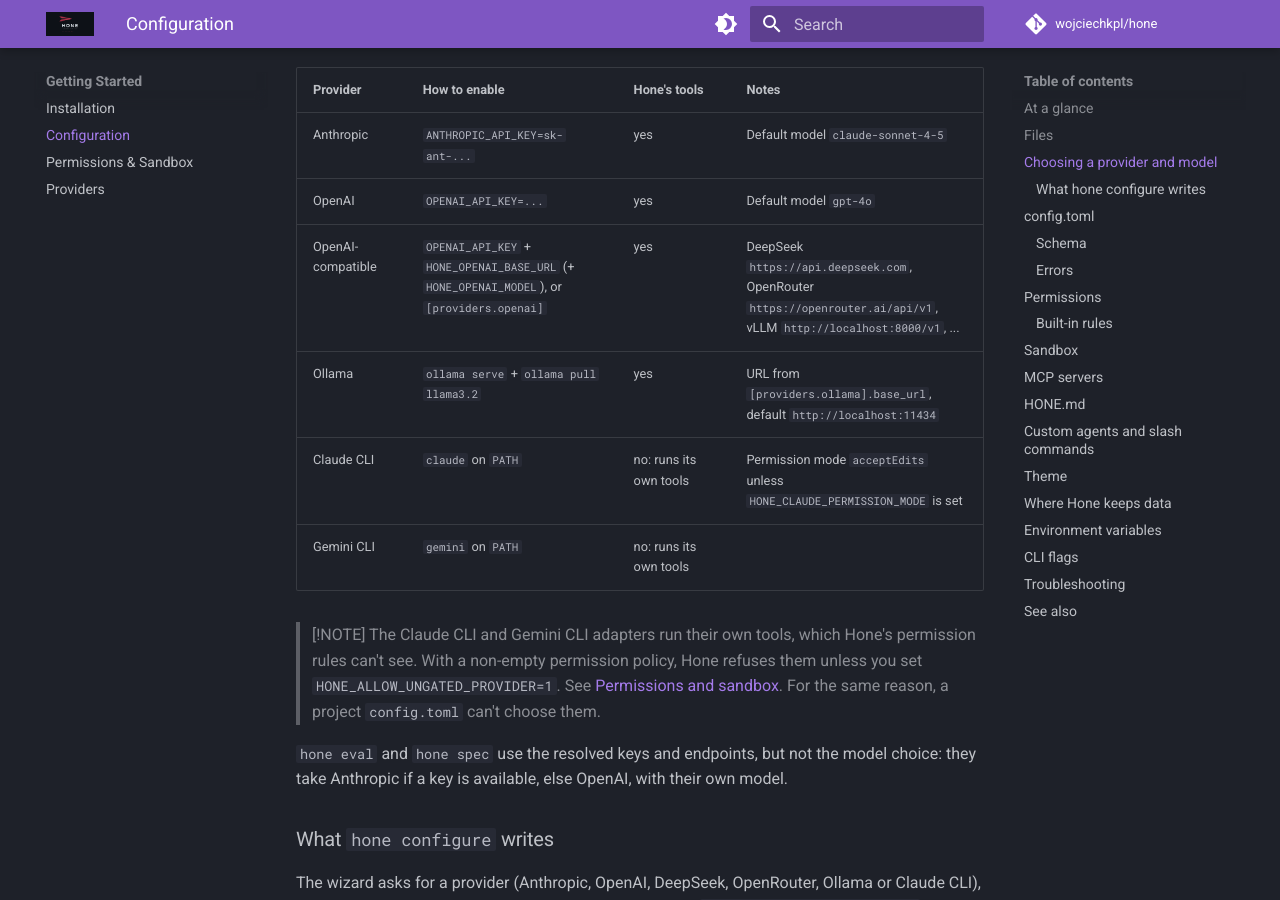
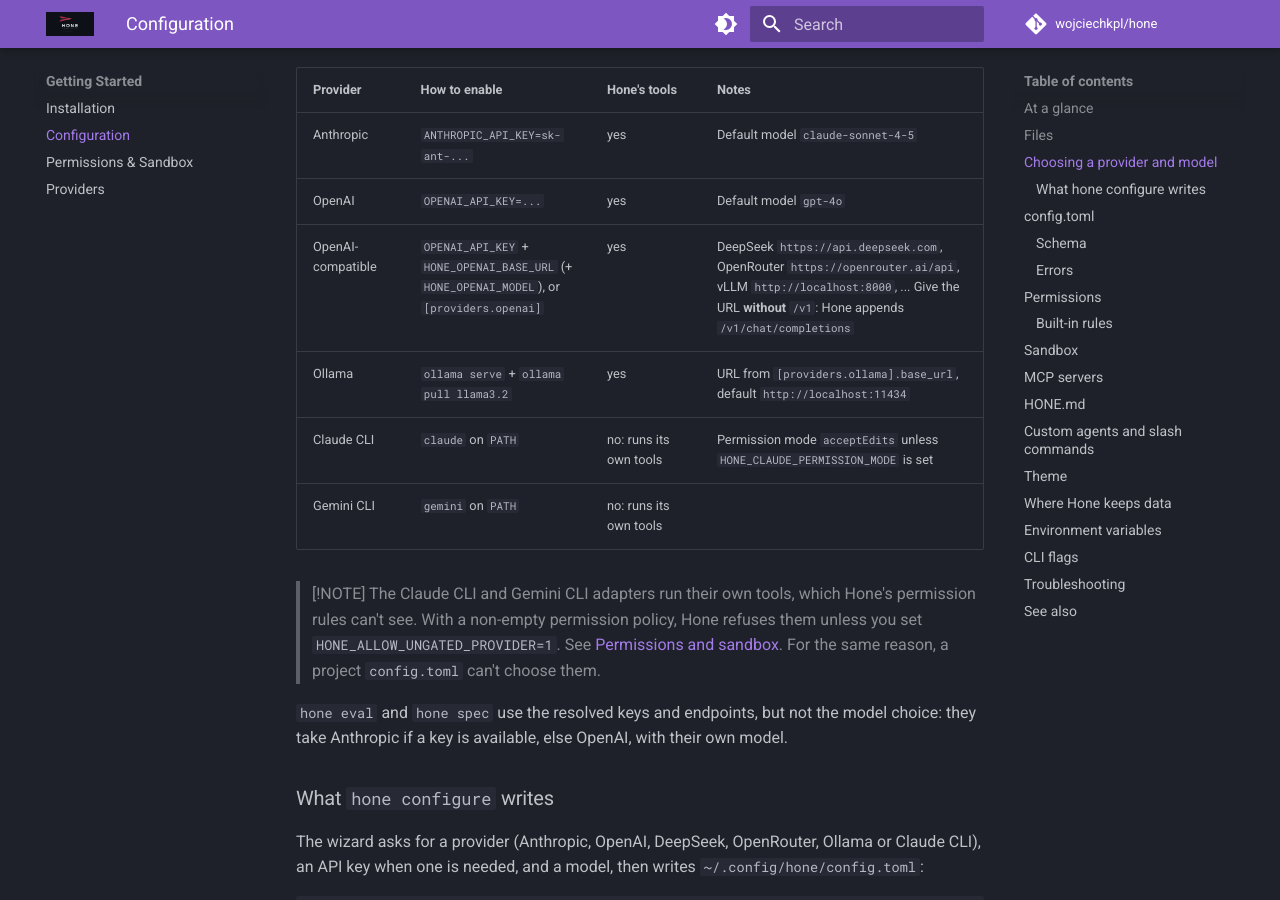
Before and after one commit to wojciechkpl/hone, an MkDocs documentation site: the page built from docs/configuration.md, in a window 1280 px wide and 900 px high, scrolled down 4104 px. Built offline with MkDocs 1.6.1 and Material for MkDocs 9.7.7, drawn with Linux system fonts in a browser that asks for light colours; comment, search, counter and statistics services are not loaded.

Commit message:
docs(config): OpenAI-compatible base URLs go without /v1

```diff
--- a/docs/configuration.md
+++ b/docs/configuration.md
@@ -119,7 +119,7 @@
 |---|---|---|---|
 | Anthropic | `ANTHROPIC_API_KEY=sk-ant-...` | yes | Default model `claude-sonnet-4-5` |
 | OpenAI | `OPENAI_API_KEY=...` | yes | Default model `gpt-4o` |
-| OpenAI-compatible | `OPENAI_API_KEY` + `HONE_OPENAI_BASE_URL` (+ `HONE_OPENAI_MODEL`), or `[providers.openai]` | yes | DeepSeek `https://api.deepseek.com`, OpenRouter `https://openrouter.ai/api/v1`, vLLM `http://localhost:8000/v1`, ... |
+| OpenAI-compatible | `OPENAI_API_KEY` + `HONE_OPENAI_BASE_URL` (+ `HONE_OPENAI_MODEL`), or `[providers.openai]` | yes | DeepSeek `https://api.deepseek.com`, OpenRouter `https://openrouter.ai/api`, vLLM `http://localhost:8000`, ... Give the URL **without** `/v1`: Hone appends `/v1/chat/completions` |
 | Ollama | `ollama serve` + `ollama pull llama3.2` | yes | URL from `[providers.ollama].base_url`, default `http://localhost:11434` |
 | Claude CLI | `claude` on `PATH` | no: runs its own tools | Permission mode `acceptEdits` unless `HONE_CLAUDE_PERMISSION_MODE` is set |
 | Gemini CLI | `gemini` on `PATH` | no: runs its own tools | |
```
